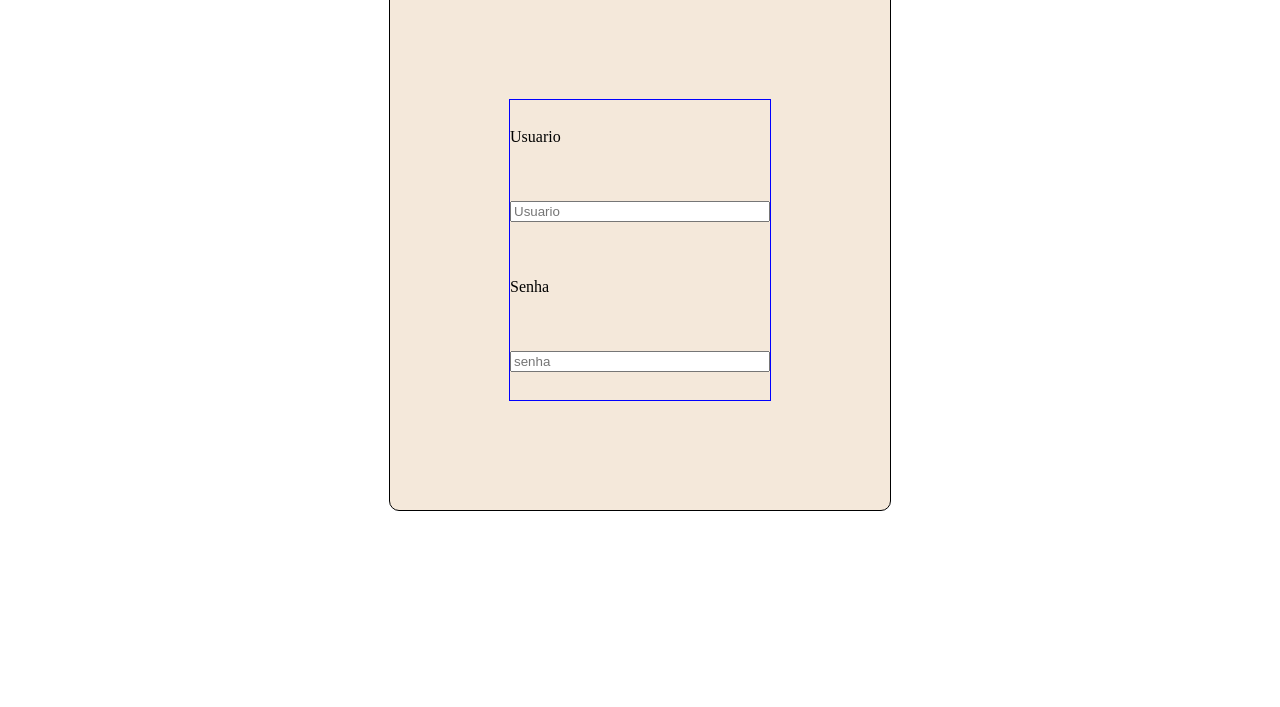
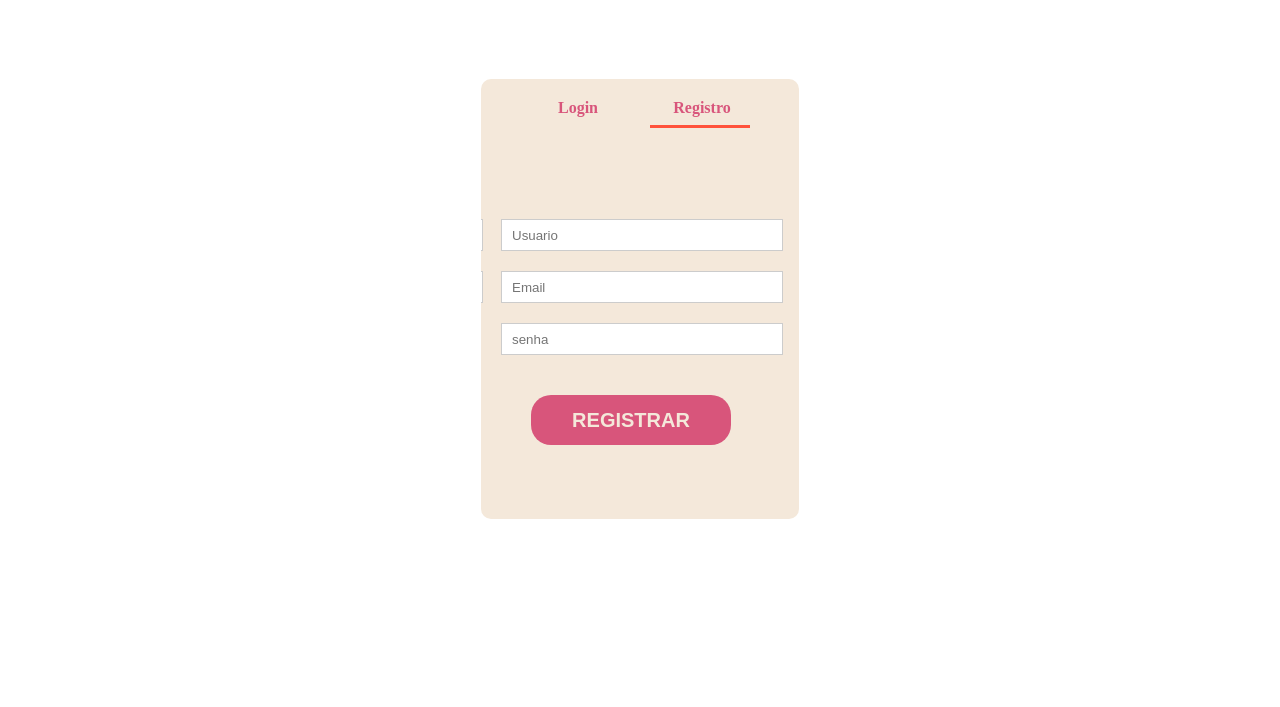
Before and after one commit to PauloHenriqueCarvalho/ds-aula-07, a plain HTML site: page pages/login.html in a window 1280 px wide. Shown: the part 219-926 px from the top of the page. Before the commit the page ends 800 px from the top, so only its background shows below. Drawn offline with nearby package versions, Linux system fonts and the light colour scheme.

Commit message:
fiy a tela de login

```diff
--- /dev/null
+++ b/js/login.js
@@ -0,0 +1,29 @@
+var LoginForm = document.getElementById("LoginForm");
+var RegForm = document.getElementById("RegForm");
+var Indicator =  document.getElementById("Indicator");
+
+function register(){
+    RegForm.style.transform = "translateX(0px)";
+    LoginForm.style.transform = "translateX(0px)";
+    Indicator.style.transform = "translateX(60px)";
+}
+
+function login(){
+    RegForm.style.transform = "translateX(300px)";
+    LoginForm.style.transform = "translateX(300px)";
+    Indicator.style.transform = "translateX(-60px)";
+}
+
+function verificacao(){
+    let user= document.getElementById("user").value;
+    let password= document.getElementById("password").value;
+
+
+
+
+    if(user.trim() === "" || password.trim() === ""  ){
+        alert("Preencha todos os campos");
+    } else {
+        window.location.href = "../index.html";
+    }
+}
--- a/pages/login.html
+++ b/pages/login.html
@@ -26,24 +26,36 @@
 
     </header>
     <main>
+
         <div class="login">
-            <div class="titilo">
-                <h1>Login</h1>
-                <hr>
+            <div class="form-btn">
+                <span onclick="login()">Login</span>
+                <span onclick="register()">Registro</span>
+                <hr id="Indicator">
             </div>
-            <div class="container">
-                <div class="corpo">
-                    <label for="usuario">Usuario</label>
-                    <input type="text" name="usuario" placeholder="Usuario">
+            <div class="separar">
+                <form id="LoginForm">
+                    <input id="user" class="input" type="text" name="usuario" placeholder="Usuario">
+                    <input id="password" class="input" type="password" name="senha" placeholder="senha">
+                    <button onclick="verificacao()"> <a href="./login.html">LOGAR</a></button>
+                </form>
 
-                    <label for="senha">Senha</label>
-                    <input type="password" name="senha" placeholder="senha">
-                </div>
+                <form id="RegForm">
+                    <input id="user" class="input" type="text" name="usuario" placeholder="Usuario">
+                    <input id="email" class="input" type="email" name="email" placeholder="Email">
+                    <input id="password" class="input" type="password" name="senha" placeholder="senha">
+                    <button > <a href="">REGISTRAR</a></button>
+
+                </form>
+
             </div>
+
+
 
         </div>
     </main>
 
+    <script src="../js/login.js"></script>
     <script type="module" src="https://unpkg.com/ionicons@7.1.0/dist/ionicons/ionicons.esm.js"></script>
     <script nomodule src="https://unpkg.com/ionicons@7.1.0/dist/ionicons/ionicons.js"></script>
 </body>
--- a/styles/header.css
+++ b/styles/header.css
@@ -2,9 +2,9 @@ header {
     display: flex;
     align-items: center;
     text-align: center;
-    background-color: #d8557b;
+    background-color: #f4e8da;
     width: 100%;
-    height: 120px;
+    height: 110px;
 }
 
 header div {
--- a/styles/index.css
+++ b/styles/index.css
@@ -1,5 +1,34 @@
-main{
-    background-image: url("../assets/bolia.png");
+
+.main2{
+    display: flex;
+    justify-content: center;
+    align-items: center;
+    height: 100vh;
+}
+
+main {
+
+    background-image: url("../assets/103591.jpg");
     width: auto;
     height: 100vh;
 }
+
+.fundo {
+    height: 50vh;
+    background-color: #d8557b;
+}
+
+.onde-estamos{
+    width: 400px;
+    border: 1px solid black;
+    height: 100px;
+    border-radius: 40px;
+    text-align: center;
+    background-color: black;
+    color: white;
+    justify-content: center;
+    text-align: center;
+    margin-left: 50%;
+    margin-bottom: 50%;
+
+}
--- a/styles/login.css
+++ b/styles/login.css
@@ -2,39 +2,133 @@ main{
     display: flex;
     justify-content: center;
     align-items: center;
+    height: 100vh;
 }
 
-.login {
-    justify-content: center;
-    border: 1px solid black;
-    height: 600px;
+
+/* #f4e8da */
+
+.titulo{
     width: 500px;
-    border-radius: 10px;
-    background-color: #f4e8da;
+    height: 200px;
 }
 
-.titulo{
-    display: flex;
-    justify-content: center;
-    text-align: center;
-    width: 500px;
-    height: 100px;
-    border: 1px solid yellow;
+.fundo {
+    height: 50vh;
+    background-color: white;
 }
-.container {
-    display: flex;
+
+
+.corpo {
+    display: inline-flex;
     height: 500px;
     width: 500px;
     justify-content: center;
-    align-items: center;
-}
-
-.corpo {
-    display: grid;
-    grid-template-columns: 1fr;
-    height: 300px;
-    width: 260px;
-    justify-content: center;
+    flex-direction: column;
     align-items: center;
     border: 1px solid blue;
 }
+
+.input {
+    width: 100%;
+    height: 30px;
+    margin: 10px 0;
+    padding: 0 10px;
+    border: 1px solid #ccc;
+}
+
+label {
+    padding: 20px;
+}
+
+button{
+    background-color: #d8557b;
+    border: none;
+    border-radius: 20px;
+    margin: 30px;
+    height: 50px;
+    width: 200px;
+
+}
+
+.form-btn span{
+    font-weight: bold;
+    padding: 0 10px;
+    color: #d8557b;
+    cursor: pointer;
+    width: 100px;
+    display: inline-block;
+}
+
+.form-btn{
+        display: inline-block;
+}
+
+
+
+.login {
+    background-color: #f4e8da;
+    height: 400px;
+    width: 318px;
+    position: relative;
+    text-align: center;
+    padding: 20px 0;
+    margin: auto;
+    box-shadow: 0 0 20px 0px rgba(0,0,0,0,1);
+    border-radius: 10px;
+    overflow: hidden;
+}
+
+.login form {
+    display: grid;
+    max-width: 300px;
+    padding: 0 20px;
+    position: absolute;
+    top: 130px;
+    transition: transform 1s;
+}
+
+form input{
+    width: 100%;
+    height: 30px;
+    margin: 10px 0;
+    border: 1px solid #ccc;
+}
+form button a{
+    font-weight: bold;
+    text-decoration: none;
+    color: #f4e8da;
+    font-size: 20px;
+}
+
+form .btn{
+    width: 100%;
+    border: none;
+    cursor: pointer;
+    margin: 10px 0;
+}
+
+form .btn:focus{
+    outline: none   ;
+}
+
+#LoginForm{
+    left: -300px;
+}
+#RegForm{
+    left: 0px;
+}
+
+form a{
+    font-size: 12px;
+}
+
+#Indicator{
+    width: 100px;
+    border: none;
+    background-color: #ff523b;
+    height: 3px;
+    margin-top: 8px;
+    transform: translate(60px);
+    transition: transform 1s;
+}
```
Also changed, not shown: index.html (+9 -0 lines), assets/103591.jpg (added), 2 other files.
